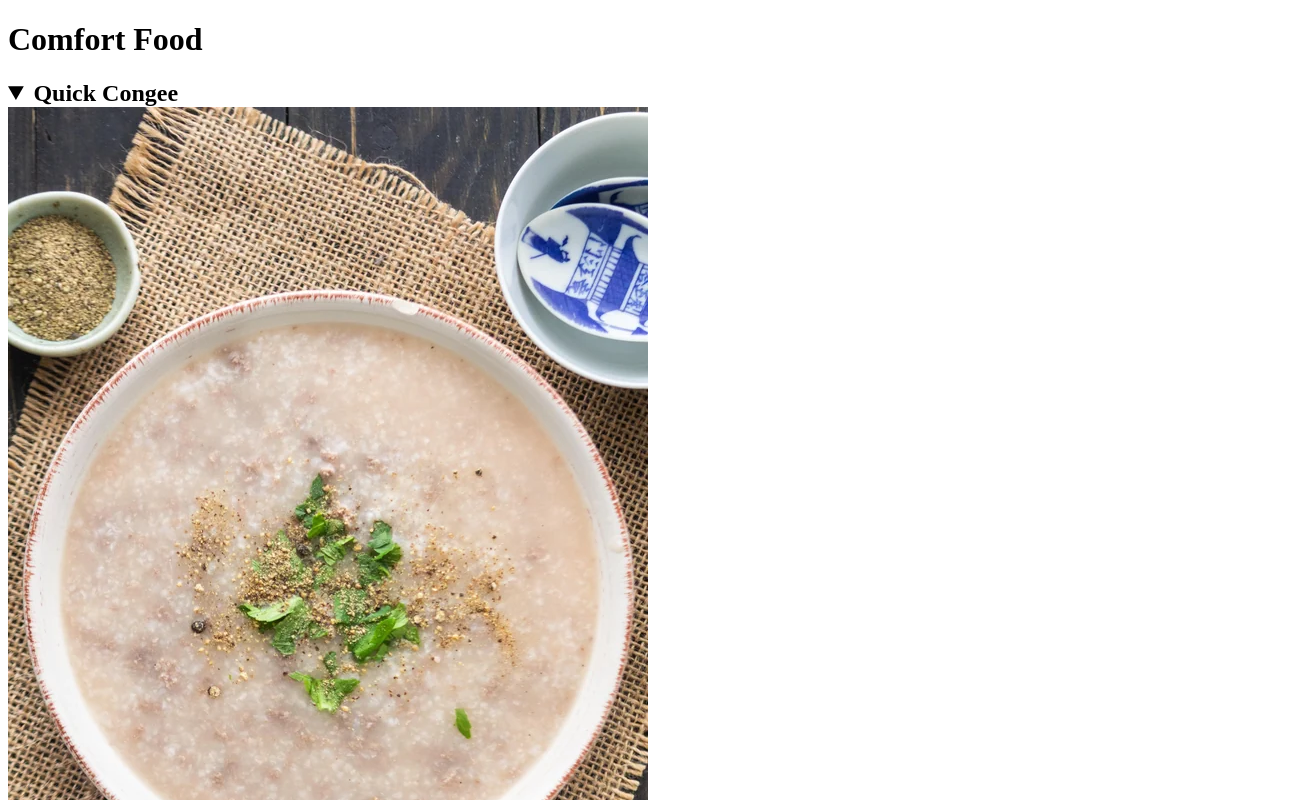
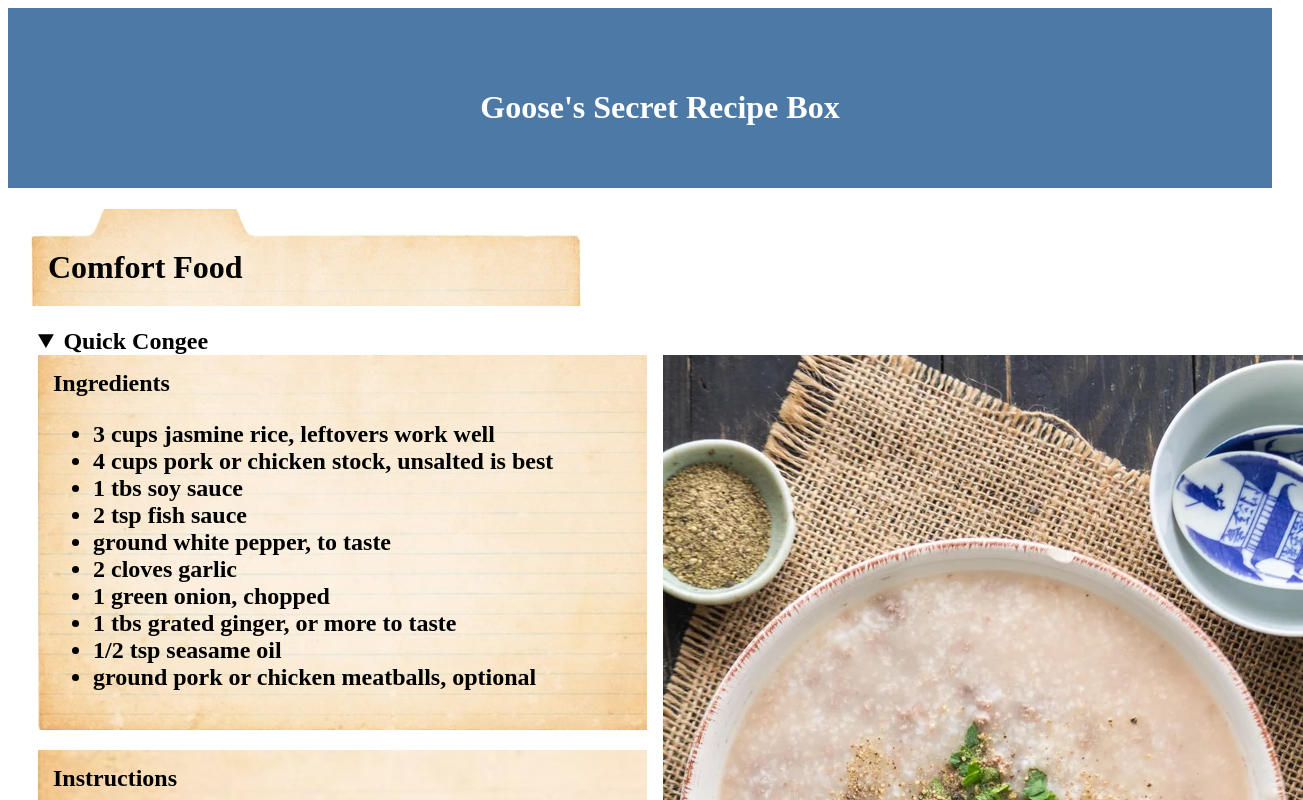
Before and after one commit to StellerGoose/bagofholding, a plain HTML site: page recipebox.html in a window 1280 px wide. Both pictures are taken after a click on the heading "Quick Congee". Shown: the top 800 px of the page, 1303 px wide, since content can reach past the window. Drawn offline with Linux system fonts and the light colour scheme.

Commit message:
Too many changes!

```diff
--- a/recipebox.css
+++ b/recipebox.css
@@ -1,7 +1,45 @@
+body {
+    background-color: white;
+}
+
+header {
+    background-color: #4c79a5;
+    color: white;
+    padding: 20px 0;
+    text-align: center;
+}
+
+.header {
+    color: white;
+    background-image: none;
+}
+
+.wrapper {
+    display: grid;
+    grid-template-columns: repeat(auto-fit, minmax(400px, auto));
+    grid-gap: 1rem;
+}
 
 .ingredients, .instructions, .notes {
-    background-color: #f8f8f8;
+    background-color: rgb(255, 234, 202);
+    background-image: url(images/old-yellowing-card-tab-stained-600nw-110235423.jpg);
+    background-repeat: no-repeat;
+    background-size: cover;
     margin-bottom: 20px;
     padding: 15px;
-    border-radius: 8px;
+    /* border: 1px solid magenta; */
 }
+
+h1 {
+    padding: 40px 0px 20px 40px;
+    color: black;
+    background-image: url(images/old-yellowing-card-tab-stained-600nw-110235422.webp);
+    background-repeat: no-repeat;
+    background-position: 0% 10%;
+    background-size: auto;
+    /* border: 1px solid magenta; */
+}
+
+h2 {
+    padding-left: 30px;
+}
--- a/recipebox.html
+++ b/recipebox.html
@@ -6,15 +6,20 @@
     <meta name="viewport" content="width=device-width, initial-scale=1.0">
     <title>Recipes</title>
     <link rel="stylesheet" href="/recipebox.css">
-    <link rel="icon" href="images/recipe3.svg">
+    <link rel="icon" href="images/recipe4.svg">
 </head>
 
 <body>
+    <header>
+        <h1 class="header">Goose's Secret Recipe Box</h1>
+    </header>
+
     <h1>Comfort Food</h1>
     <h2>
         <details>
             <summary>Quick Congee</summary>
-            <img src="/images/x1o7xi6z4av71.webp" alt="a bowl of pork congee">
+            <div class="wrapper">
+            <div class="text">
             <section class="ingredients">
                 Ingredients
                 <ul>
@@ -56,20 +61,22 @@
             <section class="notes">
                 Notes
                 <ul>
-                    <li>If you want to add eggs, you can poach eggs separately and add it to the congee when serving. Or
-                        if you want the eggs mixed in, you can crack the eggs right into the congee, let them poach
-                        submerged in the congee for 3-4 minutes to firm up the whites slightly, then stir it up to mix
-                        into the congee.</li>
-                    <li>You do not actually have to blend the rice at all, but if you use whole rice it'll take longer
-                        to break down in the pot.</li>
+                    <li>If you want to add eggs, you can crack them right into the congee, letting them poach submerged for 3-4 minutes to firm up the whites slightly, then stir to mix into the congee.</li>
+                    <li>You don't have to blend the rice, but if you use whole rice it'll take longer to break down in the pot.</li>
                 </ul>
             </section>
+            </div>
+            <div class=image>
+            <img src="/images/x1o7xi6z4av71.webp" alt="a bowl of pork congee">
+            </div>
+            </div>
         </details>
         <h1>Quick Meals</h1>
         <h2>
             <details>
                 <summary>Cream Cheese Pasta Bake</summary>
-                <img src="/images/creamcheeseresize2-750x1125.jpg" alt="tomato, cream cheese bake">
+                <div class="wrapper">
+                <div class="text">
                 <section class="ingredients">
                     Ingredients
                     <ul>
@@ -109,12 +116,18 @@
                         <li>If using, make sure the sun dried tomatoes are mixed in well to prevent burning.</li>
                     </ul>
                 </section>
+                </div>
+                <div class="image">
+                    <img src="/images/creamcheeseresize2-750x1125.jpg" alt="tomato, cream cheese bake">
+                </div>
+                </div>
             </details>
             <h1>Tasty Treats</h1>
             <h2>
                 <details>
                     <summary>Oatmeal Trail Mix Cookies</summary>
-                    <img src="/images/Trail-Mix-Cookies-7.jpg" alt="three oatmeal trail mix cookies">
+                    <div class="wrapper">
+                    <div class="text">
                     <section class="ingredients">
                         Ingredients
                         <ul>
@@ -163,11 +176,17 @@
                             <li>Wal-mart has the best trail mix for these, in the yellow bag.</li>
                         </ul>
                     </section>
+                    </div>
+                    <div class="image">
+                        <img src="/images/Trail-Mix-Cookies-7.jpg" alt="three oatmeal trail mix cookies">
+                    </div>
+                    </div>
                 </details>
                 <h1>Techniques</h1>
         <h2><details>
                 <summary>Microwave Poached Egg</summary>
-                <img src="/images/microwave-poached-eggs-recipe-2098012-Step_2-5b9dae3f46e0fb0025b3a165.webp" alt="Raw egg floating in a mug of water">
+                <div class="wrapper">
+                <div class="text">
                 <section class="ingredients">
                     Ingredients
                         <ul>
@@ -194,5 +213,10 @@
                         <li>Drain on paper towel before adding to a sandwich.</li>
                     </ul>
                 </section>
+                </div>
+                <div class="image">
+                    <img src="/images/microwave-poached-eggs-recipe-2098012-Step_2-5b9dae3f46e0fb0025b3a165.webp" alt="Raw egg floating in a mug of water">
+                </div>
+                </div>
             </details>
 </body>
```
Also changed, not shown: images/61O5QBlH1jL._AC_SL1447_.jpg (added), images/old-yellowing-card-tab-stained-600nw-110235422.webp (added), images/old-yellowing-card-tab-stained-600nw-110235423.jpg (added), images/recipe4.svg (added), images/recipe5.svg (added), 1 other file.
